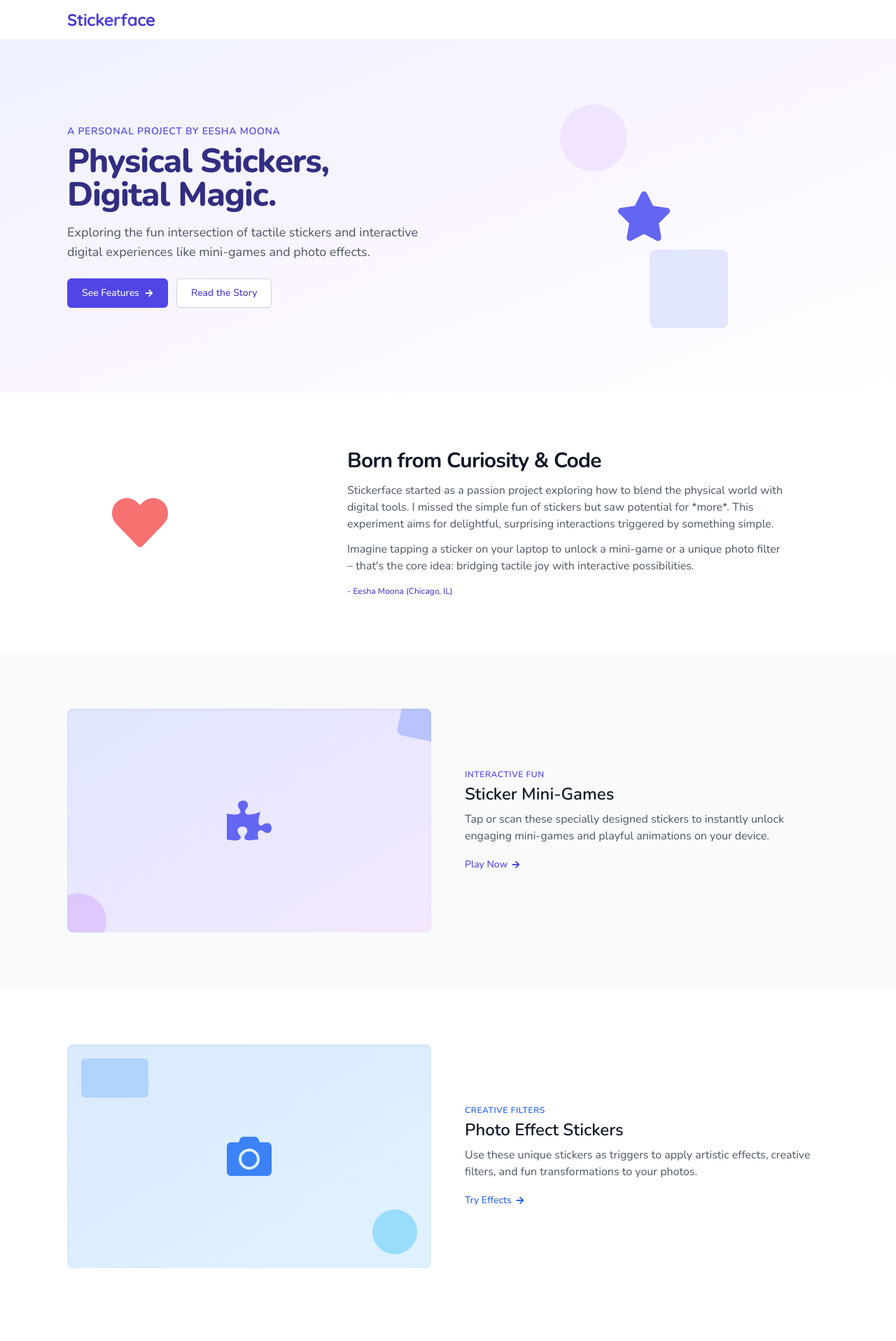
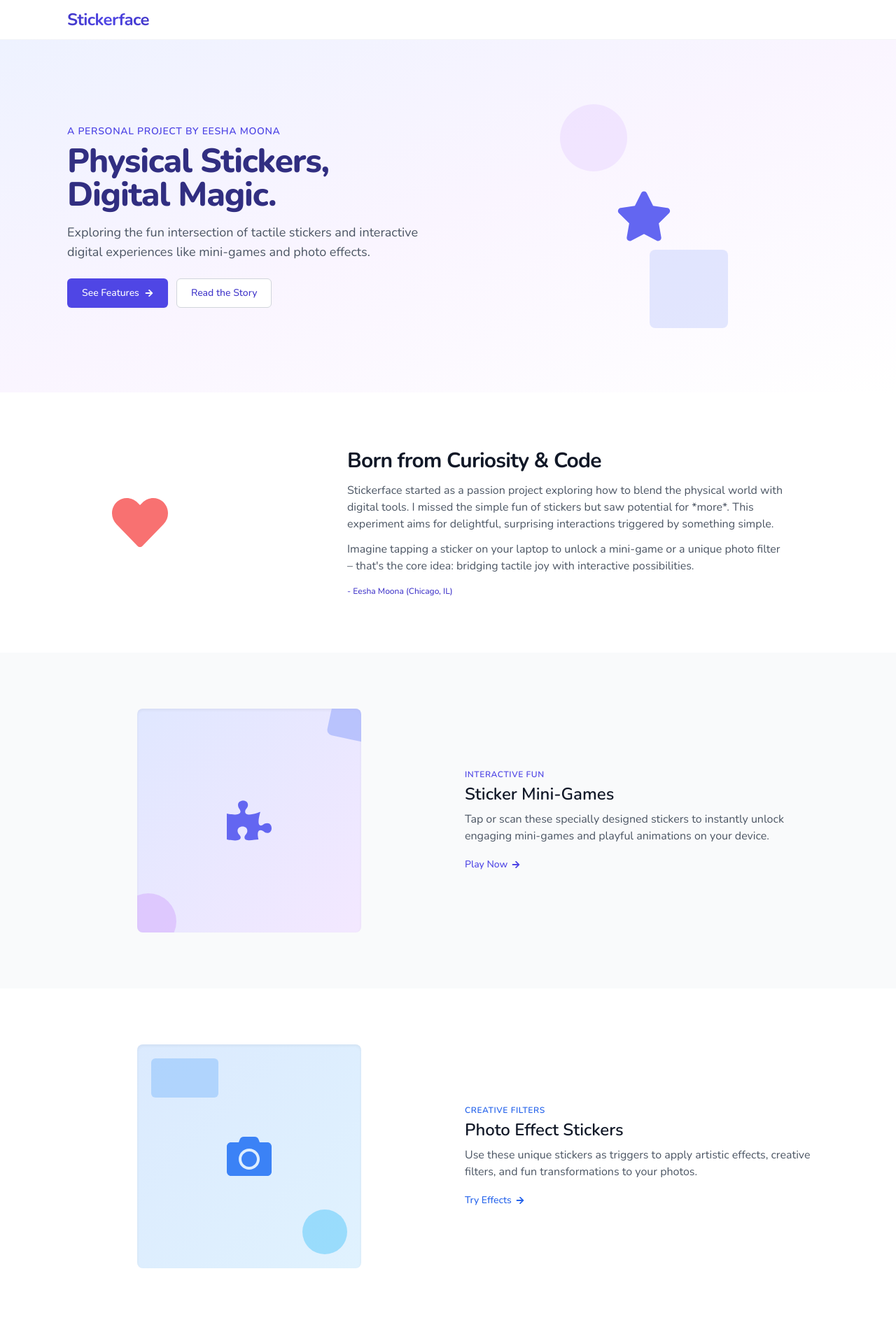
Before and after one commit to eeshamoona/Stickerface, a Next.js app in the folder frontend/: page / in a window 1280 px wide. Shown: the top 1917 px of the page at 70% size. Built offline with nearby package versions, Linux system fonts and the light colour scheme.

Commit message:
such minor edits i need to stop

```diff
--- a/frontend/src/app/layout.tsx
+++ b/frontend/src/app/layout.tsx
@@ -1,5 +1,5 @@
 import { Analytics } from "@vercel/analytics/react";
-import { Quicksand } from "next/font/google";
+import { Nunito, Quicksand } from "next/font/google";
 import Link from "next/link";
 import "./globals.css";
 
@@ -8,6 +8,8 @@ const quicksand = Quicksand({
   weight: ["500", "600", "700"],
   variable: "--font-quicksand",
 });
+
+const nunito = Nunito({ subsets: ["latin"], weight: ["500", "600", "700"] });
 export const metadata = {
   title: "Stickerface",
   description: "Interactive stickers for your digital space",
@@ -29,7 +31,7 @@ export default function RootLayout({
           <div className="max-w-6xl mx-auto px-4 sm:px-6 lg:px-8">
             {/* Reduced header height */}
             <div
-              className={`h-14 flex items-center justify-between ${quicksand.className}`}
+              className={`h-14 flex items-center justify-between ${nunito.className}`}
             >
               <div className="flex-shrink-0">
                 <Link
--- a/frontend/src/app/page.tsx
+++ b/frontend/src/app/page.tsx
@@ -10,46 +10,33 @@ import {
   FaStar,
 } from "react-icons/fa";
 
-// Initialize Nunito font
 const nunito = Nunito({ subsets: ["latin"] });
 
 export default function Home() {
-  // Calculate current year for footer
   const currentYear = new Date().getFullYear();
-  const location = "Chicago, IL"; // Added based on context
+  const location = "Chicago, IL";
 
   return (
     <div>
-      {" "}
-      {/* Slightly darker base text */}
-      {/* --- Main Content --- */}
-      <div className={`min-h-screen bg-white text-gray-700 ${nunito.className}`}>
-      {/* --- Hero Section (Split Layout) --- */}
+      <div
+        className={`min-h-screen bg-white text-gray-700 ${nunito.className}`}
+      >
         <section className="relative bg-gradient-to-br from-indigo-50 via-purple-50 to-white overflow-hidden">
           <div className="max-w-6xl mx-auto px-4 sm:px-6 lg:px-8 relative z-10">
-            {/* Adjusted padding */}
             <div className="min-h-[calc(80vh-56px)] md:min-h-[calc(70vh-56px)] grid md:grid-cols-2 items-center gap-8 py-14 md:py-20">
-              {" "}
-              {/* 56px is approx header height h-14 */}
-              {/* Text Content (Left) */}
               <div className="text-center md:text-left">
                 <p className="text-sm font-semibold text-indigo-600 uppercase tracking-wider">
-                  {" "}
-                  {/* Smaller tag */}A Personal Project by Eesha Moona
+                  A Personal Project by Eesha Moona
                 </p>
-                {/* Reduced heading size */}
                 <h1 className="mt-2 text-3xl sm:text-4xl lg:text-5xl font-extrabold text-indigo-900 tracking-tight leading-tight">
                   Physical Stickers, Digital Magic.
                 </h1>
-                {/* Reduced paragraph size */}
                 <p className="mt-4 text-base sm:text-lg text-gray-600 max-w-lg mx-auto md:mx-0">
                   Exploring the fun intersection of tactile stickers and
                   interactive digital experiences like mini-games and photo
                   effects.
                 </p>
                 <div className="mt-6 flex flex-col sm:flex-row gap-3 justify-center md:justify-start">
-                  {" "}
-                  {/* Adjusted button size/spacing */}
                   <Link
                     href="#features"
                     className="inline-flex items-center justify-center px-5 py-2.5 border border-transparent text-sm font-medium rounded-md shadow-sm text-white bg-indigo-600 hover:bg-indigo-700 transition-all duration-300 ease-in-out hover:scale-105 hover:shadow-md"
@@ -65,15 +52,11 @@ export default function Home() {
                   </Link>
                 </div>
               </div>
-              {/* Visual Content (Right) - Placeholder */}
               <div className="relative h-64 md:h-full flex items-center justify-center">
-                {/* Placeholder Visual - Replace with an actual image/graphic */}
                 <div className="absolute inset-0 flex items-center justify-center">
                   <div className="relative w-64 h-64 md:w-80 md:h-80">
-                    {/* Pulsing background shapes */}
                     <div className="absolute top-0 left-10 w-24 h-24 bg-purple-200 rounded-full opacity-50 animate-pulse-fast"></div>
                     <div className="absolute bottom-0 right-10 w-28 h-28 bg-indigo-200 rounded-lg opacity-50 animate-pulse-fast animation-delay-400"></div>
-                    {/* Central floating icon */}
                     <FaStar className="absolute inset-0 m-auto w-16 h-16 md:w-20 md:h-20 text-indigo-500 animate-subtle-float z-10" />
                   </div>
                 </div>
@@ -82,25 +65,16 @@ export default function Home() {
           </div>
         </section>
 
-        {/* --- About & Concept Section --- */}
         <section id="about" className="py-16 md:py-20 bg-white">
-          {" "}
-          {/* Reduced padding */}
           <div className="max-w-5xl mx-auto px-4 sm:px-6 lg:px-8">
             <div className="grid md:grid-cols-3 gap-8 md:gap-12 items-center">
-              {/* Icon/Visual Element */}
               <div className="flex justify-center md:justify-start">
-                {/* Slightly smaller icon, pulsing */}
                 <FaHeart className="w-16 h-16 md:w-20 md:h-20 text-red-400 animate-pulse-fast" />
               </div>
-              {/* Text Content */}
               <div className="md:col-span-2">
                 <h2 className="text-2xl font-bold tracking-tight text-gray-900 sm:text-3xl">
-                  {" "}
-                  {/* Reduced heading size */}
                   Born from Curiosity & Code
                 </h2>
-                {/* Reduced text size */}
                 <p className="mt-3 text-base text-gray-600">
                   Stickerface started as a passion project exploring how to
                   blend the physical world with digital tools. I missed the
@@ -114,59 +88,42 @@ export default function Home() {
                   tactile joy with interactive possibilities.
                 </p>
                 <p className="mt-4 text-xs text-indigo-700 font-medium">
-                  {" "}
-                  {/* Smaller credit */}- Eesha Moona ({location})
+                  - Eesha Moona ({location})
                 </p>
               </div>
             </div>
           </div>
         </section>
 
-        {/* --- Features Section (Alternating Layout) --- */}
         <section id="features" className="bg-gray-50">
-          {" "}
-          {/* Container for features */}
-          {/* Feature 1: Stickers (Visual Left) */}
           <div className="py-16 md:py-20 overflow-hidden">
-            {" "}
-            {/* Reduced padding */}
             <div className="max-w-6xl mx-auto px-4 sm:px-6 lg:px-8">
               <div className="grid md:grid-cols-2 gap-8 md:gap-12 items-center">
-                {/* Visual Placeholder */}
-                <div className="relative group aspect-square md:aspect-auto h-64 md:h-80 bg-gradient-to-br from-indigo-100 to-purple-100 rounded-lg flex items-center justify-center p-6 overflow-hidden shadow-inner">
-                  {" "}
-                  {/* Reduced size slightly */}
+                <div
+                  className="relative group h-64 md:h-80 bg-gradient-to-br from-indigo-100 to-purple-100 rounded-lg flex items-center justify-center p-6 overflow-hidden shadow-inner"
+                  style={{ justifySelf: "center", aspectRatio: 1 }}
+                >
                   <div className="absolute -bottom-6 -left-6 w-20 h-20 rounded-full bg-purple-300/60 group-hover:scale-110 transition-transform duration-300 ease-in-out"></div>
                   <div className="absolute -top-5 -right-5 w-16 h-16 rounded-lg bg-indigo-300/70 rotate-12 group-hover:rotate-6 group-hover:scale-105 transition-transform duration-300 ease-in-out"></div>
-                  <FaPuzzlePiece className="h-16 w-16 md:h-20 md:h-20 text-indigo-500 z-10 transform group-hover:scale-110 transition-transform duration-300 ease-in-out" />{" "}
-                  {/* Slightly smaller */}
+                  <FaPuzzlePiece className="h-16 w-16 md:h-20 md:h-20 text-indigo-500 z-10 transform group-hover:scale-110 transition-transform duration-300 ease-in-out" />
                 </div>
-                {/* Text Content */}
                 <div className="relative">
                   <p className="text-xs font-semibold text-indigo-600 uppercase tracking-wider">
                     Interactive Fun
                   </p>
                   <h3 className="mt-1 text-xl font-semibold text-gray-900 sm:text-2xl">
-                    {" "}
-                    {/* Reduced heading size */}
                     Sticker Mini-Games
                   </h3>
                   <p className="mt-2 text-base text-gray-600">
-                    {" "}
-                    {/* Reduced text size */}
                     Tap or scan these specially designed stickers to instantly
                     unlock engaging mini-games and playful animations on your
                     device.
                   </p>
                   <div className="mt-4">
-                    {" "}
-                    {/* Reduced margin */}
                     <Link
                       href="/sticker"
                       className="inline-flex items-center text-sm font-medium text-indigo-600 hover:text-indigo-800 group"
                     >
-                      {" "}
-                      {/* Reduced text size */}
                       Play Now
                       <FaArrowRight className="ml-1.5 h-3 w-3 transform group-hover:translate-x-1 transition-transform duration-200" />
                     </Link>
@@ -175,75 +132,48 @@ export default function Home() {
               </div>
             </div>
           </div>
-          {/* Feature 2: Photos (Visual Right) */}
           <div className="py-16 md:py-20 bg-white overflow-hidden">
-            {" "}
-            {/* Alternating bg, reduced padding */}
             <div className="max-w-6xl mx-auto px-4 sm:px-6 lg:px-8">
               <div className="grid md:grid-cols-2 gap-8 md:gap-12 items-center">
-                {/* Text Content (Order changed on MD) */}
+                <div className="relative group aspect-[1] h-64 md:h-80 bg-gradient-to-br from-blue-100 to-sky-100 rounded-lg flex items-center justify-center p-6 overflow-hidden shadow-inner md:order-first justify-self-center">
+                  <div className="absolute top-5 left-5 w-24 h-14 bg-blue-300/60 rounded-md group-hover:-rotate-3 group-hover:scale-105 transition-transform duration-300 ease-in-out"></div>
+                  <div className="absolute bottom-5 right-5 w-16 h-16 bg-sky-300/70 rounded-full group-hover:scale-110 transition-transform duration-300 ease-in-out"></div>
+                  <FaCamera className="h-16 w-16 md:h-20 md:h-20 text-blue-500 z-10 transform group-hover:scale-110 transition-transform duration-300 ease-in-out" />
+                </div>
                 <div className="relative md:order-last">
                   <p className="text-xs font-semibold text-blue-600 uppercase tracking-wider">
                     Creative Filters
                   </p>
                   <h3 className="mt-1 text-xl font-semibold text-gray-900 sm:text-2xl">
-                    {" "}
-                    {/* Reduced heading size */}
                     Photo Effect Stickers
                   </h3>
                   <p className="mt-2 text-base text-gray-600">
-                    {" "}
-                    {/* Reduced text size */}
                     Use these unique stickers as triggers to apply artistic
                     effects, creative filters, and fun transformations to your
                     photos.
                   </p>
                   <div className="mt-4">
-                    {" "}
-                    {/* Reduced margin */}
                     <Link
                       href="/photos"
                       className="inline-flex items-center text-sm font-medium text-blue-600 hover:text-blue-800 group"
                     >
-                      {" "}
-                      {/* Reduced text size */}
                       Try Effects
                       <FaArrowRight className="ml-1.5 h-3 w-3 transform group-hover:translate-x-1 transition-transform duration-200" />
                     </Link>
                   </div>
-                </div>
-                {/* Visual Placeholder (Order changed on MD) */}
-                <div className="relative group aspect-square md:aspect-auto h-64 md:h-80 bg-gradient-to-br from-blue-100 to-sky-100 rounded-lg flex items-center justify-center p-6 overflow-hidden shadow-inner md:order-first">
-                  {" "}
-                  {/* Reduced size slightly */}
-                  <div className="absolute top-5 left-5 w-24 h-14 bg-blue-300/60 rounded-md group-hover:-rotate-3 group-hover:scale-105 transition-transform duration-300 ease-in-out"></div>
-                  <div className="absolute bottom-5 right-5 w-16 h-16 bg-sky-300/70 rounded-full group-hover:scale-110 transition-transform duration-300 ease-in-out"></div>
-                  <FaCamera className="h-16 w-16 md:h-20 md:h-20 text-blue-500 z-10 transform group-hover:scale-110 transition-transform duration-300 ease-in-out" />{" "}
-                  {/* Slightly smaller */}
                 </div>
               </div>
             </div>
           </div>
         </section>
       </div>
-      {/* --- Footer --- */}
-      <footer className=" text-gray-400">
-        {" "}
-        {/* Darker footer for contrast */}
+      <footer className="text-gray-400">
         <div className="max-w-6xl mx-auto py-6 px-4 sm:px-6 lg:px-8">
-          {" "}
-          {/* Reduced padding */}
           <div className="text-center">
-            {/* Reduced text size */}
             <p className="text-xs">
               &copy; {currentYear} Eesha Moona - Stickerface Project. Based in{" "}
               {location}.
             </p>
-            {/* Optional: Add links to personal site/socials here */}
-            {/* <div className="mt-2 flex justify-center space-x-4">
-                 <Link href="#" className="text-gray-400 hover:text-white transition-colors text-xs">GitHub</Link>
-                 <Link href="#" className="text-gray-400 hover:text-white transition-colors text-xs">Portfolio</Link>
-             </div> */}
           </div>
         </div>
       </footer>
```
